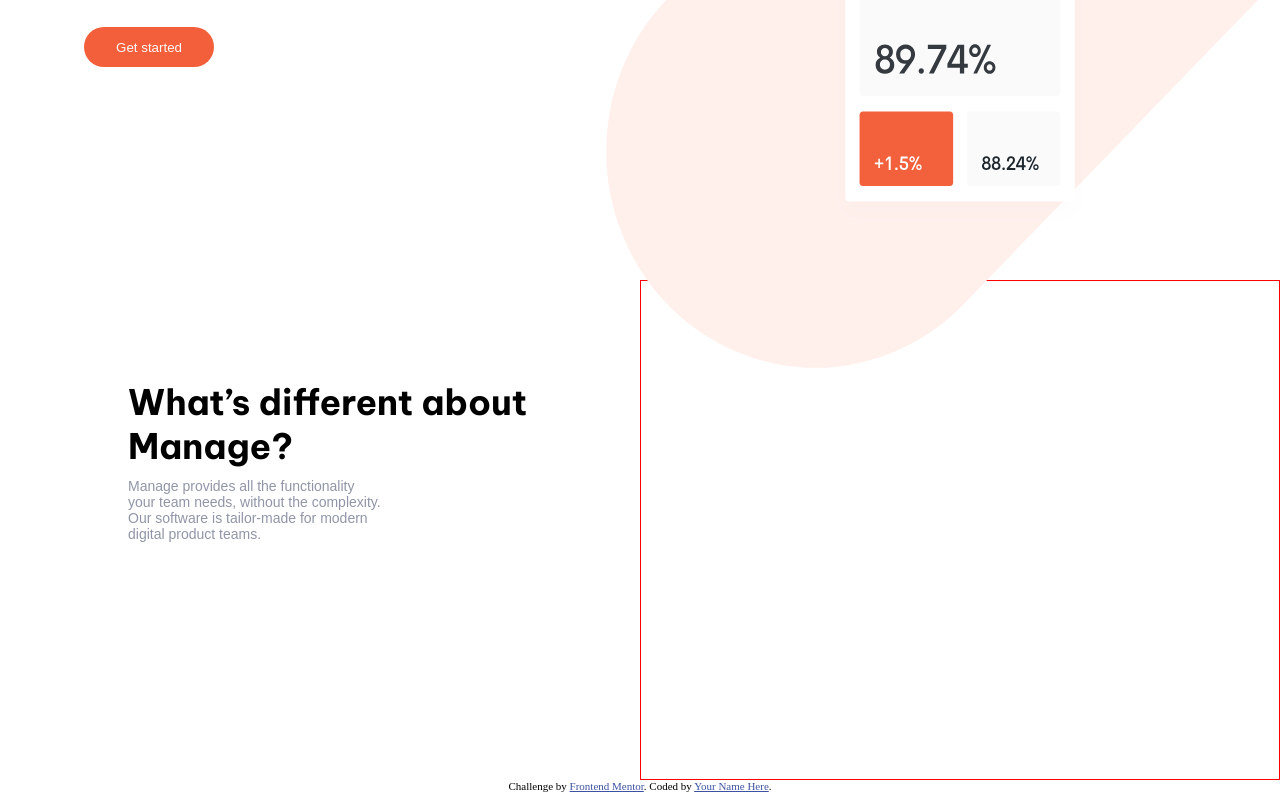
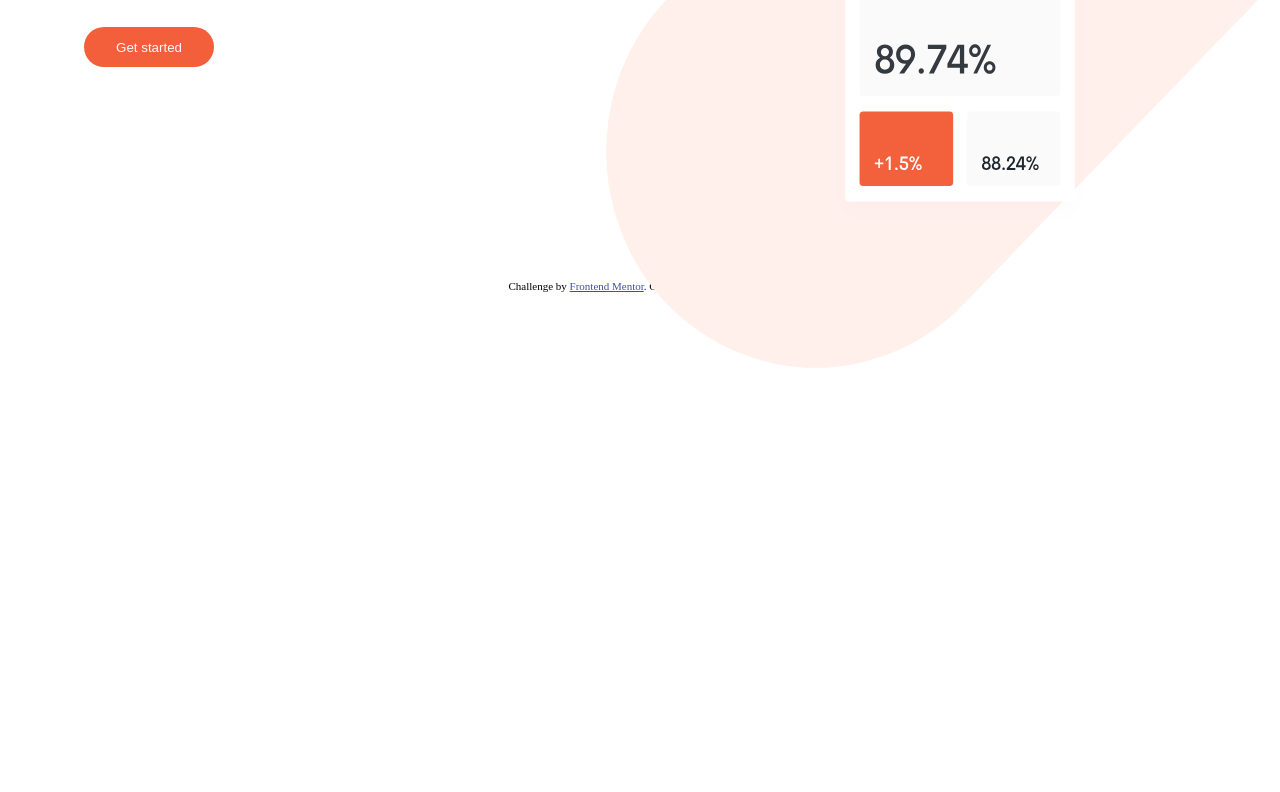
Before and after one commit to NazmulHasanShefat/manage-landing-page-master, a plain HTML site: page index.html in a window 1280 px wide. Shown: the part 390-1182 px from the top of the page. After the commit the page ends 800 px from the top, so only its background shows below. Drawn offline with Linux system fonts and the light colour scheme.

Commit message:
some modification

```diff
--- a/index.html
+++ b/index.html
@@ -61,30 +61,6 @@
    </section>
  <!-- this div for line -->
  </div>
-
- <section class="about">
-  <div class="left-about">
-    <div class="left-content">
-      <div class="about-heading">
-        <h1>What’s different about Manage?</h1>
-      </div>
-      <div class="about-ditels">
-        <p> Manage provides all the functionality your team needs, without
-          the complexity. Our software is tailor-made for modern digital
-          product teams. </p>
-      </div>
-    </div>
-  </div>
-  <div class="right-about">
-    <div class="right-about-content">
-      <div class="about-1">
-      </div>
-      <div class="about-1"></div>
-      <div class="about-1"></div>
-    </div>
-  </div>
- </section>
-
   <div class="attribution">
     Challenge by <a href="https://www.frontendmentor.io?ref=challenge" target="_blank">Frontend Mentor</a>.
     Coded by <a href="#">Your Name Here</a>.
--- a/styles.css
+++ b/styles.css
@@ -333,43 +333,3 @@
     }
 }
 /* start about section */
-.about{
-    height:500px;
-    width:100%;
-    display: flex;
-}
-.left-about{
-    height: 500px;
-    width: 50%;
-    display: flex;
-    justify-content: right;
-    align-items: center;
-}
-.right-about{
-    height: 500px;
-    width: 50%;
-    border:1px solid red;
-}
-.left-content{
-    width: 80%;
-    height: 300px;
-}
-.about-heading{
-    height: max-content;
-    width: 100%;
-}
-.about-heading h1{
-    font-size: 2.2rem;
-    font-family: var(--font_1);
-}
-.about-ditels{
-    height: max-content;
-    width: 50%;
-    margin-top:10px;
-}
-.about-ditels p{
-   font-size: 14px;
-   font-family:var(--font_2);
-   color:var(--DarkGrayishBlue);
-}
-/* right about section */
```
